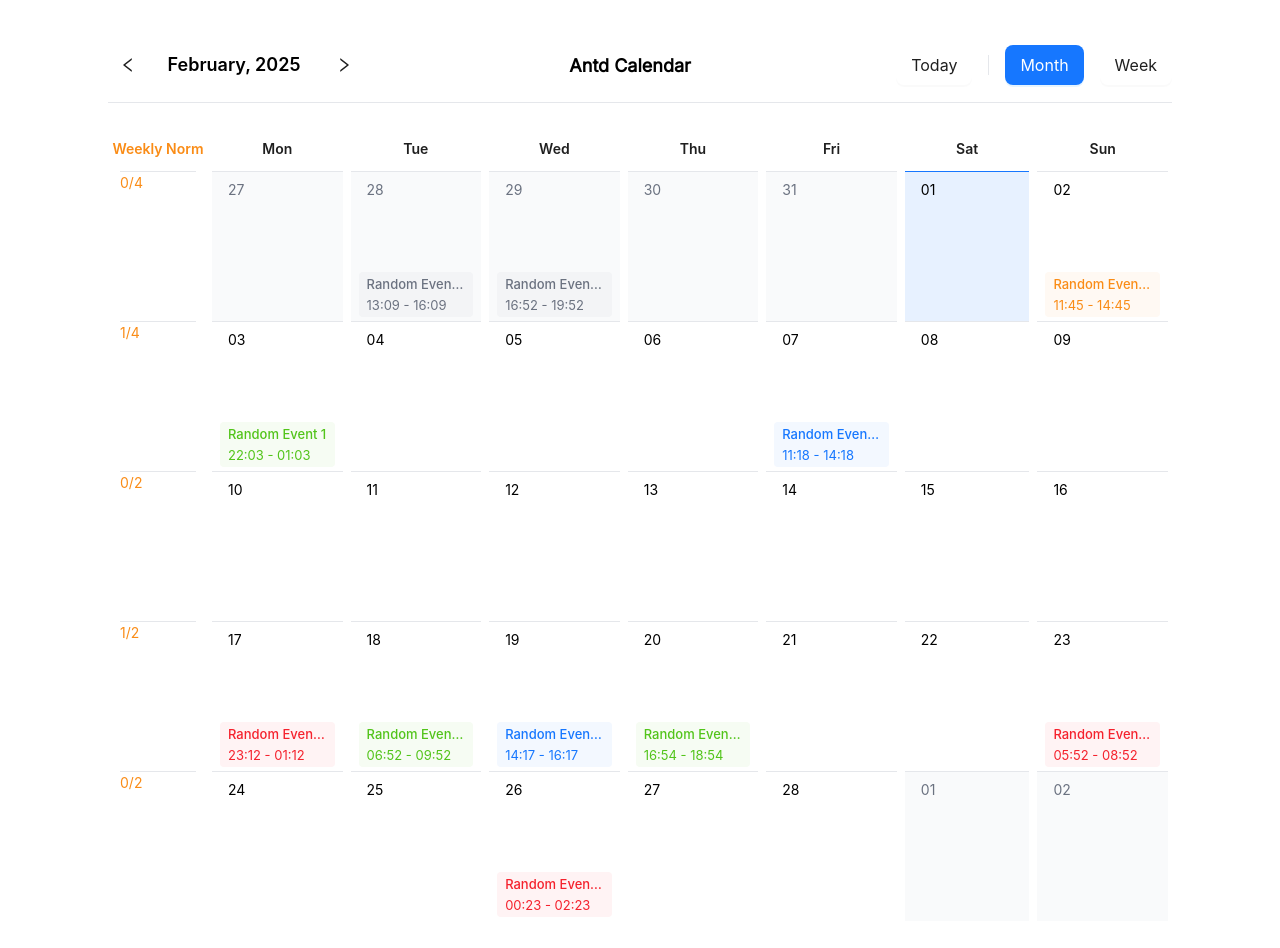
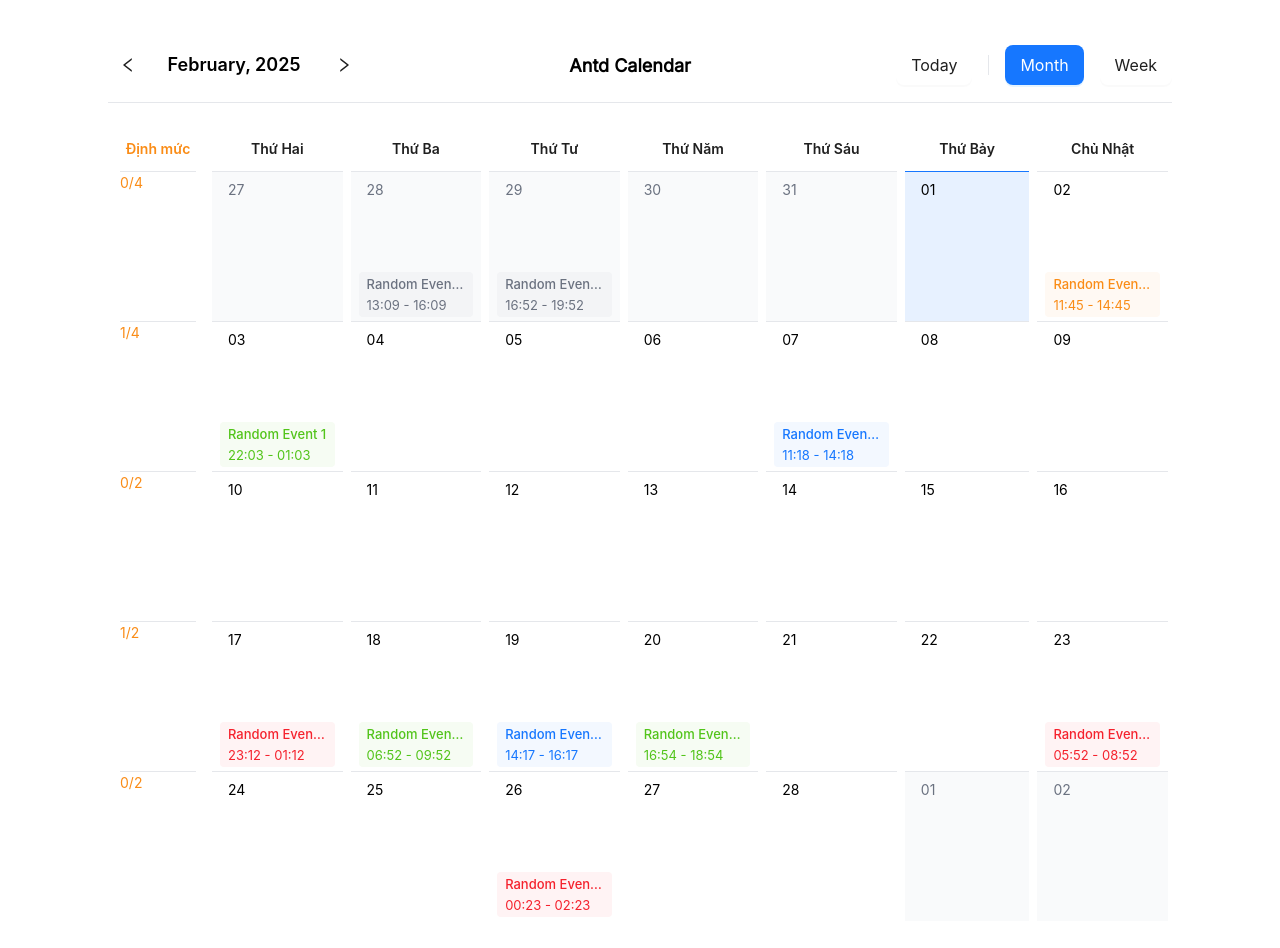
Before and after one commit to caotrungduc03/antd-calendar, a React (Vite) app: page / in a window 1280 px wide. Built offline with nearby package versions, Linux system fonts and the light colour scheme.

Commit message:
feat: add customizable titles for weekly norms and month/week days in calendar components

```diff
--- a/src/App.tsx
+++ b/src/App.tsx
@@ -303,6 +303,9 @@ function App() {
         onRefetchAPI={handleFetchAPI}
         onOpenDetail={onOpenDetail}
         onOpenCreate={onOpenCreate}
+        weeklyNormTitle="Định mức"
+        monthTitles={["Thứ Hai", "Thứ Ba", "Thứ Tư", "Thứ Năm", "Thứ Sáu", "Thứ Bảy", "Chủ Nhật"]}
+        weekTitles={["Thứ Hai", "Thứ Ba", "Thứ Tư", "Thứ Năm", "Thứ Sáu", "Thứ Bảy", "Chủ Nhật"]}
       />
     </main>
   );
--- a/src/components/AntdCalendar.tsx
+++ b/src/components/AntdCalendar.tsx
@@ -17,6 +17,9 @@ interface IAntdCalendarProps {
   onOpenCreate: (date: Date) => void;
   onRefetchAPI?: (startDate: Date, endDate: Date) => Promise<void>;
   loading?: boolean;
+  weeklyNormTitle?: string;
+  monthTitles?: string[];
+  weekTitles?: string[];
 }
 
 const AntdCalendar = ({
@@ -29,6 +32,9 @@ const AntdCalendar = ({
   onOpenCreate,
   onRefetchAPI,
   loading,
+  weeklyNormTitle = "Weekly Norms",
+  monthTitles,
+  weekTitles,
 }: IAntdCalendarProps) => {
   const [currentDate, setCurrentDate] = useState<Dayjs>(dayjs());
   const [calendarMode, setCalendarMode] = useState<CalendarMode>("month");
@@ -68,6 +74,8 @@ const AntdCalendar = ({
             onOpenDetail={onOpenDetail}
             onOpenCreate={onOpenCreate}
             loading={loading}
+            weeklyNormTitle={weeklyNormTitle}
+            monthTitles={monthTitles}
           />
         )}
         {calendarMode === "week" && (
@@ -80,6 +88,8 @@ const AntdCalendar = ({
             onOpenDetail={onOpenDetail}
             onOpenCreate={onOpenCreate}
             loading={loading}
+            weeklyNormTitle={weeklyNormTitle}
+            weekTitles={weekTitles}
           />
         )}
       </div>
--- a/src/components/MonthlyCalendar/MonthlyCalendar.tsx
+++ b/src/components/MonthlyCalendar/MonthlyCalendar.tsx
@@ -16,6 +16,8 @@ interface IMonthlyCalendarProps {
   onOpenDetail: (date: Date, events: IEvent[]) => void;
   onOpenCreate: (date: Date) => void;
   loading?: boolean;
+  weeklyNormTitle?: string;
+  monthTitles?: string[];
 }
 
 const getEventsOfWeek = (events: IEvent[], targetDate: Dayjs): EventsByDay =>
@@ -39,10 +41,12 @@ const MonthlyCalendar = ({
   onOpenDetail,
   onOpenCreate,
   loading,
+  weeklyNormTitle,
+  monthTitles,
 }: IMonthlyCalendarProps) => {
   const getTableColumns = () => {
     const weeklyNormColumn: ITableColumn = {
-      title: <div className="text-center font-semibold text-sm weekly-norm-title text-warning">Weekly Norm</div>,
+      title: <div className="text-center font-semibold text-sm weekly-norm-title text-warning">{weeklyNormTitle}</div>,
       dataIndex: "norm",
       key: "norm",
       minWidth: 100,
@@ -64,7 +68,9 @@ const MonthlyCalendar = ({
     };
 
     const dayColumns: ITableColumn[] = Object.values(DaysOfWeek).map((day, index) => ({
-      title: <div className="text-center font-semibold text-sm">{day.slice(0, 3)}</div>,
+      title: (
+        <div className="text-center font-semibold text-sm">{monthTitles ? monthTitles[index] : day.slice(0, 3)}</div>
+      ),
       dataIndex: day,
       key: day,
       width: "14%",
--- a/src/components/WeeklyCalendar/WeeklyCalendar.tsx
+++ b/src/components/WeeklyCalendar/WeeklyCalendar.tsx
@@ -20,6 +20,8 @@ interface IWeeklyCalendarProps {
   onOpenCreate: (date: Date) => void;
   onEventDetail?: (event: IEvent) => void;
   loading?: boolean;
+  weeklyNormTitle?: string;
+  weekTitles?: string[];
 }
 
 const getEventAllDay = (events: IEvent[], targetDate: Dayjs) =>
@@ -70,6 +72,8 @@ const WeeklyCalendar = ({
   onOpenCreate,
   onEventDetail,
   loading,
+  weeklyNormTitle,
+  weekTitles,
 }: IWeeklyCalendarProps) => {
   const getTableColumns = () => {
     const { normOfWeek, totalNorm } = calculateNormOfWeek(norms, events, startDate, endDate);
@@ -78,7 +82,7 @@ const WeeklyCalendar = ({
         <div className="weekly-calendar__title">
           {showWeeklyNorm && (
             <React.Fragment>
-              <div className="!text-warning">Weekly Norm</div>
+              <div className="!text-warning">{weeklyNormTitle}</div>
               <div
                 className={clsx(normOfWeek > totalNorm ? "!text-error" : "!text-warning")}
               >{`${normOfWeek}/${totalNorm}`}</div>
@@ -95,7 +99,7 @@ const WeeklyCalendar = ({
     const dayColumns: ITableColumn[] = Object.values(DaysOfWeek).map((day, index) => ({
       title: (
         <div className="weekly-calendar__title">
-          <div>{day.slice(0, 3)}</div>
+          <div>{weekTitles ? weekTitles[index] : day.slice(0, 3)}</div>
           <div>{dayjs(startDate).add(index, "day").format("DD/MM")}</div>
         </div>
       ),
```
